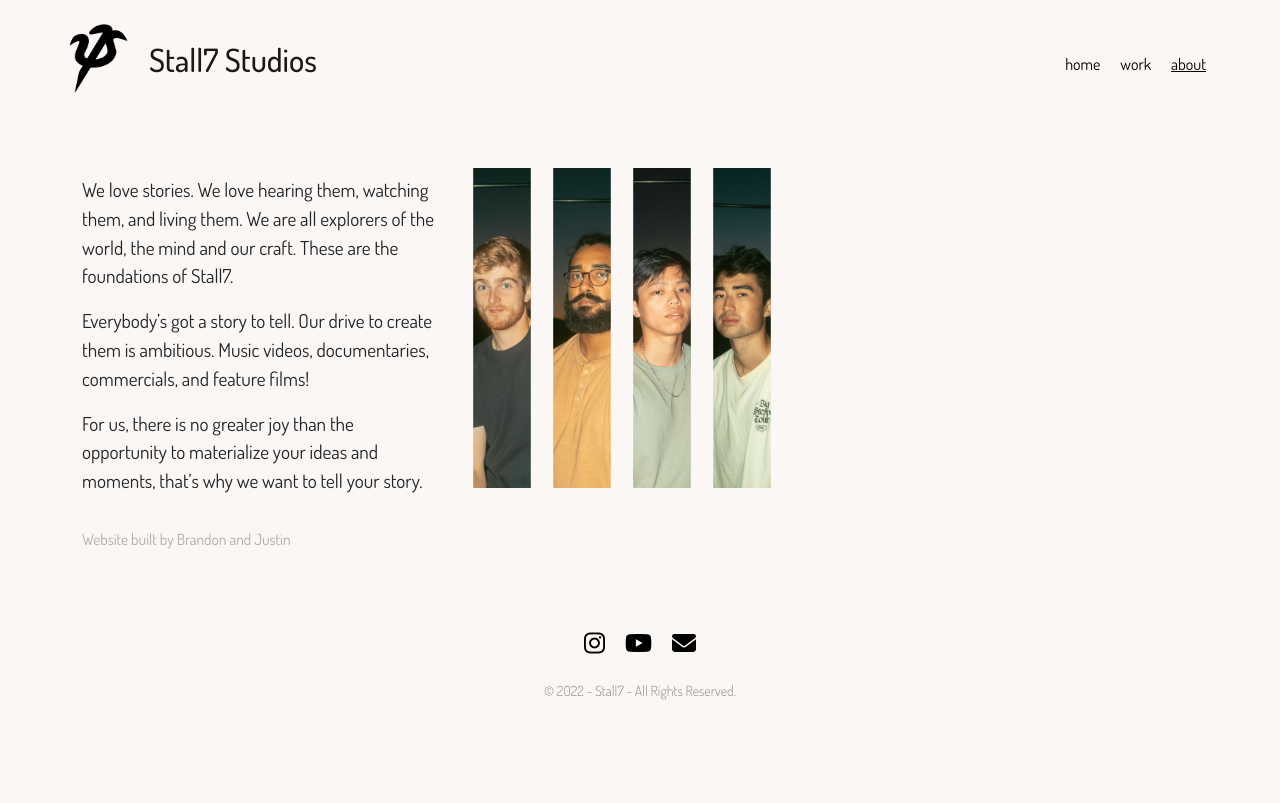
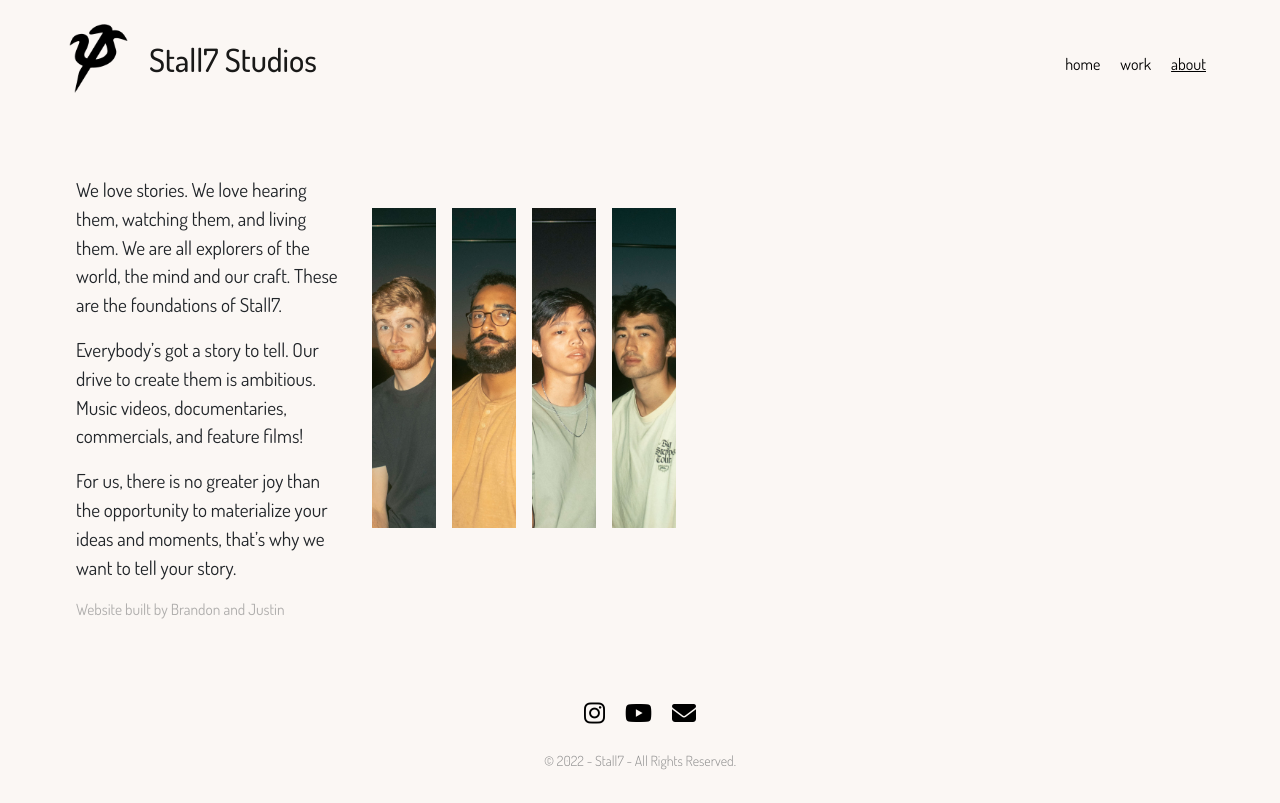
Before and after one commit to justinz99/stall7studios, a React (Create React App) app: page /about in a window 1280 px wide. Built offline with nearby package versions, Linux system fonts and the light colour scheme.

Commit message:
about page responsive styling

```diff
--- a/package.json
+++ b/package.json
@@ -1,8 +1,11 @@
 {
-  "name": "my-app",
+  "name": "Stall7 Studios",
   "version": "0.1.0",
   "private": true,
   "dependencies": {
+    "@emotion/react": "^11.10.4",
+    "@emotion/styled": "^11.10.4",
+    "@mui/material": "^5.10.10",
     "@testing-library/jest-dom": "^5.16.5",
     "@testing-library/react": "^13.4.0",
     "@testing-library/user-event": "^13.5.0",
--- a/src/App.css
+++ b/src/App.css
@@ -116,12 +116,17 @@ body {
 
 /* about page */
 
+
+
+
+
 .about-container {
   display: flex;
+  justify-content: space-between;
 }
 
 .about-crewCol {
- display: flex;
+  display: flex;
 }
 
 .about-studioBioCol {
@@ -137,29 +142,45 @@ body {
   color: #8080809f;
 }
 
-.about-crew {
+.about-crewContainer {
+  display: block;
+}
+
+.about-crewContainer-bigScreen {
   display: flex;
-  /* margin-left: 20%; */
+  align-items: center;
   max-width: 50vw;
+  max-height: 60vh;
+  /* border: 1px solid black; */
 }
 
 .about-profileCard {
   display: flex;
-
+  align-items: center;
+  /* border: 1px solid red; */
 }
 
 .about-headshot {
   width: 100%;
   height: 50vh;
   object-fit: cover;
+}
+
+.about-headshot-bigScreen {
+  width: 100%;
+  height: 50vh;
+  object-fit: cover;
   cursor: pointer;
-  padding: 0 .25rem;
 }
 
 .about-cardInfo {
-  padding: 100px 10px 0 20px;
+  padding: 20px;
+  width: 40vw;
+}
+
+.about-cardInfo-bigScreen {
+  padding: 0 10px;
   width: 20vw;
-
 }
 
 /* works page */
--- a/src/pages/About.js
+++ b/src/pages/About.js
@@ -2,23 +2,42 @@ import { useEffect, useRef, useState } from 'react';
 import { animated, useSprings } from 'react-spring';
 import { Container, Row, Col, Card } from 'react-bootstrap';
 import { crewInfo, studioBio } from '../texts'
+import { useMediaQuery } from '@mui/material';
 
 
 export default function About() {
+  const isBigScreen = useMediaQuery('(min-width: 576px)')
+
+  useEffect(() => {
+    console.log(isBigScreen)
+  }, [isBigScreen])
+
   const studioBioParagraph = (studioBio) => {
-    return studioBio.split('\n').map((line) => (<p>{line}</p>))
+    return studioBio.split('\n').map((line) => (<p key={line.length}>{line}</p>))
+  }
+
+  const staticStyles = {
+    crewContainer: 'about-crewContainer',
+    headshot: 'about-headshot',
+    cardInfo: 'about-cardInfo'
+  }
+
+  const bigScreenStatictyles = {
+    crewContainer: 'about-crewContainer-bigScreen',
+    headshot: 'about-headshot-bigScreen',
+    cardInfo: 'about-cardInfo-bigScreen',
   }
 
   return (
     <div className='aboutPage'>
-      <Container className='about-container'>
+      <Container className='about-container' fluid>
         <Row>
-          <Col className='about-studioBioCol' lg='4'>
-            <p>{studioBioParagraph(studioBio)}</p>
+          <Col className='about-studioBioCol' sm={3}>
+            {studioBioParagraph(studioBio)}
             <small className='about-footNote'>Website built by Brandon and Justin</small>
           </Col>
           <Col className='about-crewCol'>
-            <ProfileCard crew={crewInfo} />
+            <ProfileCard crew={crewInfo} styles={ isBigScreen ? bigScreenStatictyles : staticStyles}/>
           </Col>
         </Row>
       </Container>
@@ -43,22 +62,23 @@ function ProfileCard(props) {
 
   const handleClick = (profile) => {
     toggleProfileOpen(profile)
-    setSprings.start(styles(profile))
+    setSprings.start(animatedStyles(profile))
   }
 
-  const styles = (targetProfile) => profile =>
+  const animatedStyles = (targetProfile) => profile =>
     targetProfile === profile
       ?
-      { to: { width: '20rem', scale: 1.2, display: 'block', opacity: 1, y: 0}, config: { mass: 5, tension: 200, friction: 24}}
-      : { to: { width: '5rem', scale: 0.8, display: 'none', opacity: 0, y: 100},config: { mass: 2, tension: 200, friction: 20}}
+      { to: { width: '10rem', scale: 1.2, display: 'block', opacity: 1, y: 0 }, config: { mass: 5, tension: 200, friction: 24 } }
+      : { to: { width: '5rem', scale: 0.8, display: 'none', opacity: 0, y: 100 }, config: { mass: 2, tension: 200, friction: 20 } }
 
   const [springs, setSprings] = useSprings(
     props.crew.length,
-    styles(profileOpen)
+    animatedStyles(profileOpen)
   )
+  console.log(props.styles.crewContainer)
   return (
-    <div className='about-crew'>
-      {springs.map(({ width, scale, display, opacity, y}, i) => {
+    <div className={props.styles.crewContainer}>
+      {springs.map(({ width, scale, display, opacity, y }, i) => {
         const { name, pic, title, insta, email, bio } = props.crew[i]
         return (
           <div
@@ -66,15 +86,15 @@ function ProfileCard(props) {
             key={i}
             className='about-profileCard'
           >
-            <animated.div style={{  width, overflow: 'hidden' }}>
-              <animated.img style={{ scale }} src={pic} alt='headshot' className='about-headshot' />
+            <animated.div style={{ width, overflow: 'hidden' }}>
+              <animated.img style={{ scale }} src={pic} alt='headshot' className={props.styles.headshot} />
             </animated.div>
-            <animated.div style={{ display, opacity, transform: y.to(val => `translateY(${val}px)`)}} className='about-cardInfo'>
+            <animated.div style={{ display, opacity, transform: y.to(val => `translateY(${val}px)`) }} className={props.styles.cardInfo}>
               <Card.Title>{name}</Card.Title>
               <Card.Subtitle>{title}</Card.Subtitle>
               <br />
               <Card.Text>{bio}</Card.Text>
-                <br />
+
               <Card.Text>
                 <a href={`https://www.instagram.com/${insta}`}><i className="fa-brands fa-instagram fa-xl" /></a>
                 <a href={`mailto: ${email}`}><i className="fa-solid fa-envelope fa-xl social"></i></a>
```
Also changed, not shown: 1 other file (tests, documents, lock files or other folders). Lines whose indentation alone changed are shown as unchanged.
